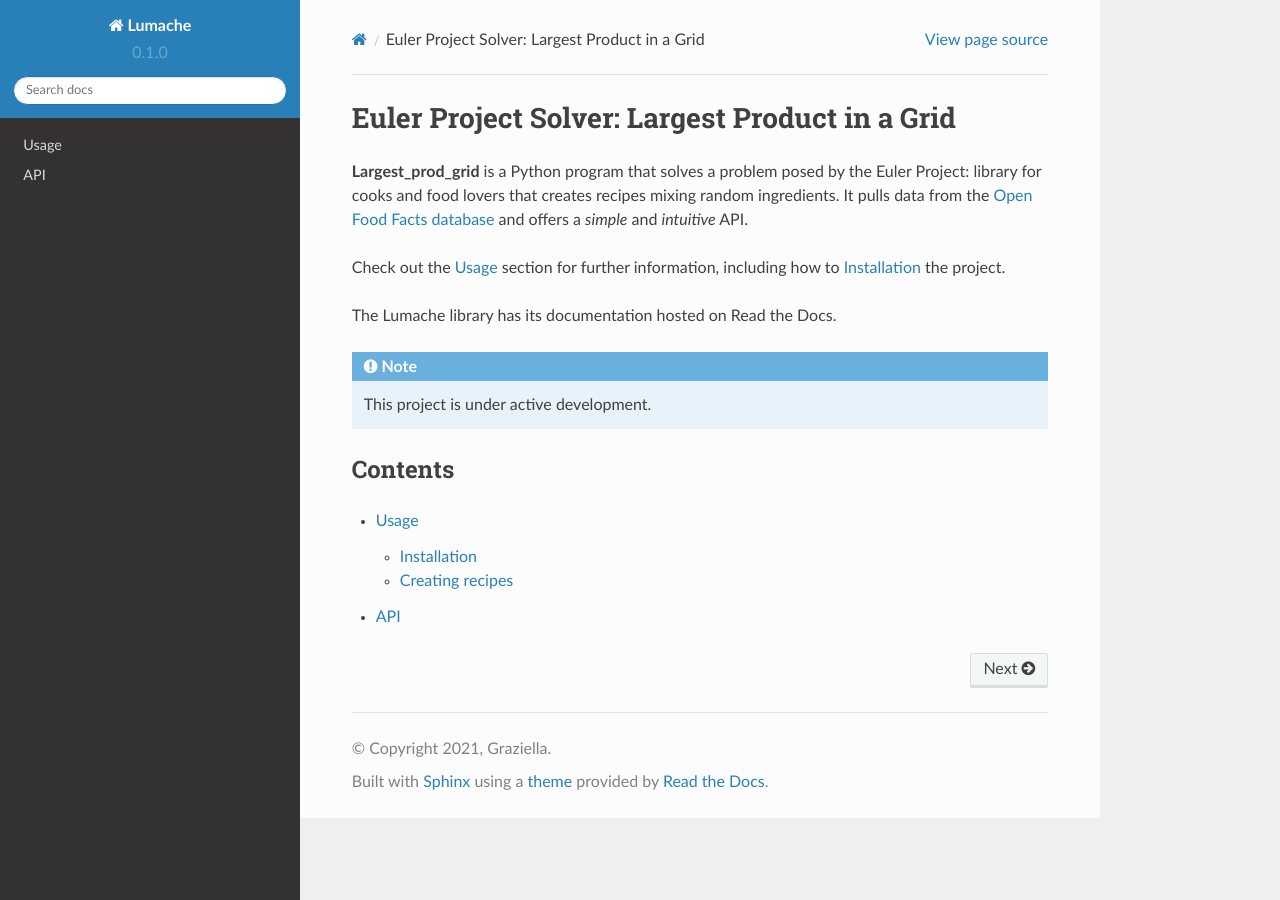
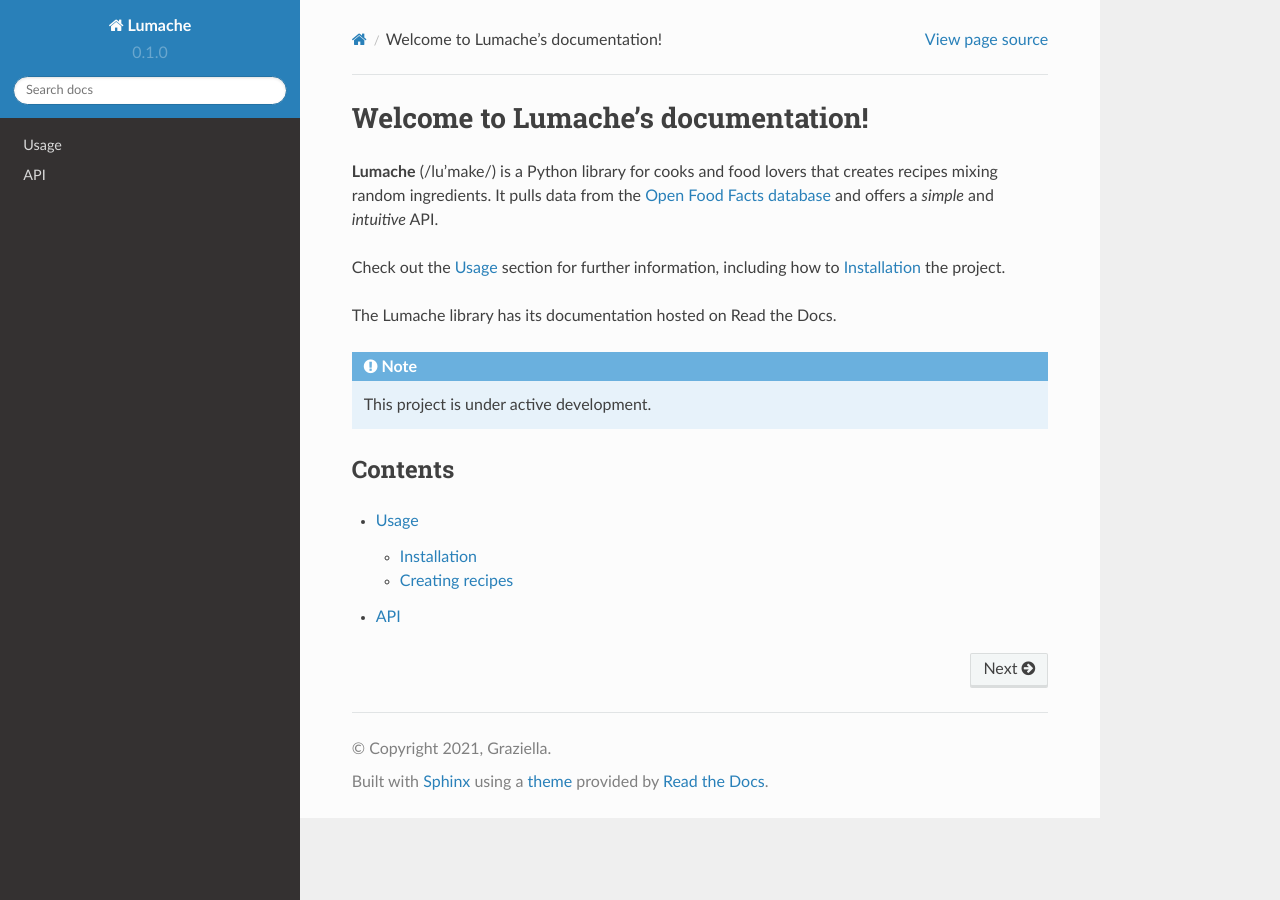
Before and after one commit to XtinaJohnson/largest_prod_grid_docs, a Sphinx documentation site: the page built from docs/source/index.rst, in a window 1280 px wide. Built offline with Sphinx 7.4.7 and the Read the Docs theme 2.0.0, drawn with Linux system fonts in a browser that asks for light colours.

Commit message:
Putting original text back in

```diff
--- a/docs/source/index.rst
+++ b/docs/source/index.rst
@@ -1,8 +1,7 @@
-Euler Project Solver: Largest Product in a Grid
+Welcome to Lumache's documentation!
 ===================================
 
-**Largest_prod_grid** is a Python program that solves a problem posed by the Euler Project:
-library for cooks and food lovers
+**Lumache** (/lu'make/) is a Python library for cooks and food lovers
 that creates recipes mixing random ingredients.
 It pulls data from the `Open Food Facts database <https://world.openfoodfacts.org/>`_
 and offers a *simple* and *intuitive* API.
```
